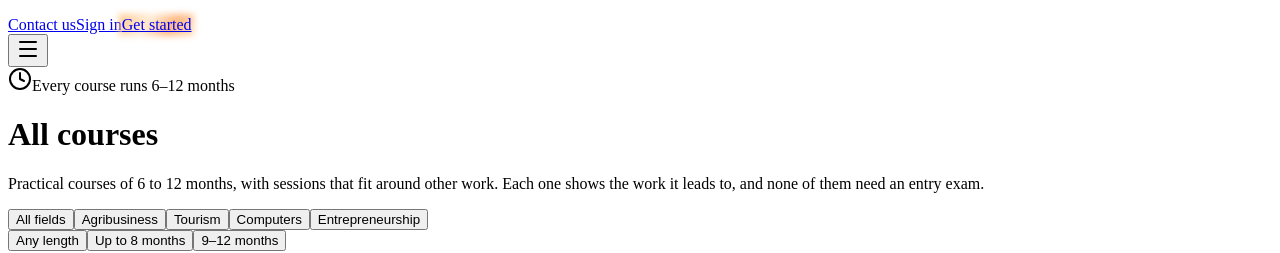
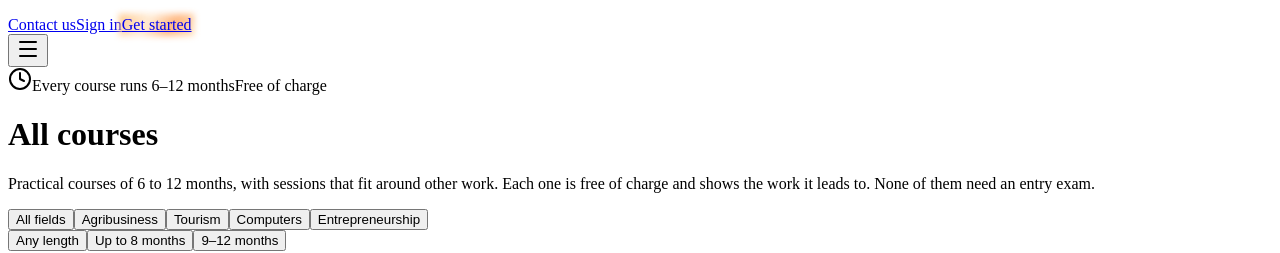
Before and after one commit to kelvintawe13/JinjaHub, a React app in the folder src/: page /courses in a window 1280 px wide. Shown: the part 124-377 px from the top of the page. Built offline with nearby package versions, Linux system fonts and the light colour scheme; the HTML template or start-up script is replaced by a standard one.

Commit message:
feat: update course-related content to emphasize free training and support

```diff
--- a/src/components/auth/AuthLayout.tsx
+++ b/src/components/auth/AuthLayout.tsx
@@ -9,7 +9,7 @@ interface AuthLayoutProps {
   footer?: React.ReactNode;
 }
 
-const promises = ['No entry exam', 'Fee support if you need it', 'A certificate you can share'];
+const promises = ['No entry exam', 'Free of charge', 'A certificate you can share'];
 
 export function AuthLayout({ title, subtitle, children, footer }: AuthLayoutProps) {
   return (
--- a/src/components/landing/Hero.tsx
+++ b/src/components/landing/Hero.tsx
@@ -18,9 +18,14 @@ export function Hero() {
     <section aria-labelledby="hero-title" className="overflow-hidden">
       <div className="mx-auto grid max-w-page items-center gap-10 px-4 pb-8 pt-6 md:px-6 md:pt-10 lg:pb-12 lg:grid-cols-[1.05fr_0.95fr]">
         <div>
-          <Chip tone="forest" className="px-3 py-1">
-            For ages 14 to 21 in Jinja
-          </Chip>
+          <div className="flex flex-wrap gap-2">
+            <Chip tone="forest" className="px-3 py-1">
+              For ages 14 to 21 in Jinja
+            </Chip>
+            <Chip tone="gold" className="px-3 py-1">
+              Free of charge
+            </Chip>
+          </div>
           <h1 id="hero-title" className="mt-5 text-5xl font-semibold tracking-tight lg:text-6xl">
             Skills that lead to work
           </h1>
--- a/src/components/ui/Chip.tsx
+++ b/src/components/ui/Chip.tsx
@@ -4,7 +4,7 @@ interface ChipProps {
   children: React.ReactNode;
   selected?: boolean;
   onClick?: () => void;
-  tone?: 'neutral' | 'forest' | 'sand' | 'peach' | 'leaf';
+  tone?: 'neutral' | 'forest' | 'sand' | 'peach' | 'gold' | 'leaf';
   className?: string;
 }
 
@@ -13,6 +13,7 @@ const tagTones = {
   forest: 'bg-forest-soft text-forest-dark',
   sand: 'bg-sand text-ink',
   peach: 'bg-peach text-ink',
+  gold: 'bg-gold text-ink',
   leaf: 'bg-leaf-soft text-leaf-dark'
 };
 
--- a/src/data/faqs.ts
+++ b/src/data/faqs.ts
@@ -11,13 +11,13 @@ export const faqs: Faq[] = [
   id: 'cost',
   question: 'What does it cost?',
   answer:
-  'Each course has a fee that your mentor confirms with you after your first call. Many learners get part or all of it covered through fee support.'
+  'Nothing. Training at the hub is free of charge, including your mentoring and your certificate. Your mentor goes over any small personal costs, like transport, after your first call.'
 },
 {
   id: 'cant-pay',
-  question: "What if I can't pay?",
+  question: 'What if I cannot afford the small costs?',
   answer:
-  'Tick "I need help paying fees" on the application. It does not affect whether you are accepted. Your mentor will talk through what support is available.'
+  'Tick "I need help paying fees" on the application. It does not affect whether you are accepted. Your mentor will talk through support for the costs that come with training.'
 },
 {
   id: 'exam',
--- a/src/data/features.ts
+++ b/src/data/features.ts
@@ -17,8 +17,8 @@ export const features: Feature[] = [
 },
 {
   id: 'fees',
-  title: 'Help with fees',
-  body: "Tick one box on the application. Cost never decides who gets in. We'll talk through what you can pay.",
+  title: 'Free of charge',
+  body: 'Every course costs nothing, certificate included. Tick one box if a small cost could still stop you. Cost never decides who gets in.',
   icon: HandCoinsIcon
 },
 {
--- a/src/data/stories.ts
+++ b/src/data/stories.ts
@@ -3,7 +3,7 @@ import type { Story } from '../types/content';
 export const stories: Story[] = [
 {
   id: 'story-1',
-  quote: 'My mentor called me before I even finished worrying about the fees. Now I guide groups on the river every weekend.',
+  quote: 'My mentor called me before I even finished worrying about money. Now I guide groups on the river every weekend.',
   name: 'Learner name',
   detail: 'Tour Guiding on the Nile',
   initials: 'TG'
--- a/src/pages/About.tsx
+++ b/src/pages/About.tsx
@@ -35,6 +35,9 @@ export function About() {
             <Chip tone="peach" className="px-3.5 py-2 text-sm">
               <ClockIcon className="h-4 w-4" aria-hidden="true" />
               Every course runs 6–12 months
+            </Chip>
+            <Chip tone="gold" className="px-3.5 py-2 text-sm">
+              Free of charge
             </Chip>
             <Chip tone="forest" className="px-3.5 py-2 text-sm">
               <MapPinIcon className="h-4 w-4" aria-hidden="true" />
--- a/src/pages/Contact.tsx
+++ b/src/pages/Contact.tsx
@@ -15,7 +15,7 @@ type ContactValues = {name: string;reply: string;topic: string;message: string;}
 
 const topics = [
 { value: 'courses', label: 'Courses and applying' },
-{ value: 'fees', label: 'Fees and fee support' },
+{ value: 'fees', label: 'Costs and support' },
 { value: 'hiring', label: 'Hiring our graduates' },
 { value: 'other', label: 'Something else' }];
 
--- a/src/pages/CourseDetail.tsx
+++ b/src/pages/CourseDetail.tsx
@@ -14,7 +14,7 @@ export function CourseDetail() {
   { icon: ClockIcon, label: 'Length', value: course.duration },
   { icon: CalendarDaysIcon, label: 'Schedule', value: course.schedule },
   { icon: MapPinIcon, label: 'Where', value: 'The Edu-Hub, Jinja' },
-  { icon: HandCoinsIcon, label: 'Fees', value: 'Confirmed on your mentor call. Fee support available.' }];
+  { icon: HandCoinsIcon, label: 'Cost', value: 'Free of charge, certificate included.' }];
 
 
   return (
--- a/src/pages/Courses.tsx
+++ b/src/pages/Courses.tsx
@@ -43,13 +43,18 @@ export function Courses() {
   return (
     <div className="mx-auto max-w-page px-4 py-8 md:px-6 md:py-12">
       <header className="max-w-2xl">
-        <Chip tone="peach" className="px-3.5 py-1.5 text-sm">
-          <ClockIcon className="h-4 w-4" aria-hidden="true" />
-          Every course runs 6–12 months
-        </Chip>
+        <div className="flex flex-wrap gap-2">
+          <Chip tone="peach" className="px-3.5 py-1.5 text-sm">
+            <ClockIcon className="h-4 w-4" aria-hidden="true" />
+            Every course runs 6–12 months
+          </Chip>
+          <Chip tone="gold" className="px-3.5 py-1.5 text-sm">
+            Free of charge
+          </Chip>
+        </div>
         <h1 className="mt-4 text-3xl font-semibold tracking-tight md:text-4xl">All courses</h1>
         <p className="mt-3 text-base leading-relaxed text-muted">
-          Practical courses of 6 to 12 months, with sessions that fit around other work. Each one shows the work it leads to, and none of them need an entry exam.
+          Practical courses of 6 to 12 months, with sessions that fit around other work. Each one is free of charge and shows the work it leads to. None of them need an entry exam.
         </p>
       </header>
 
```
